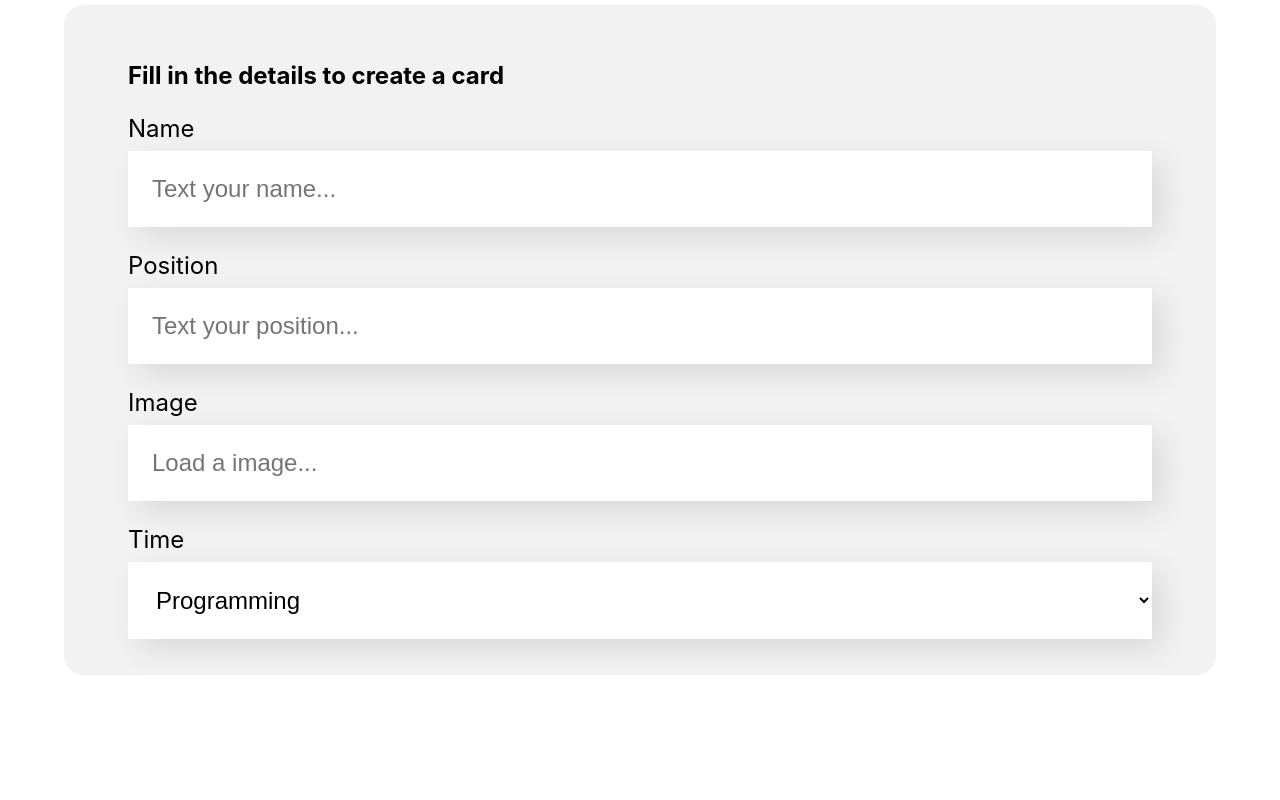
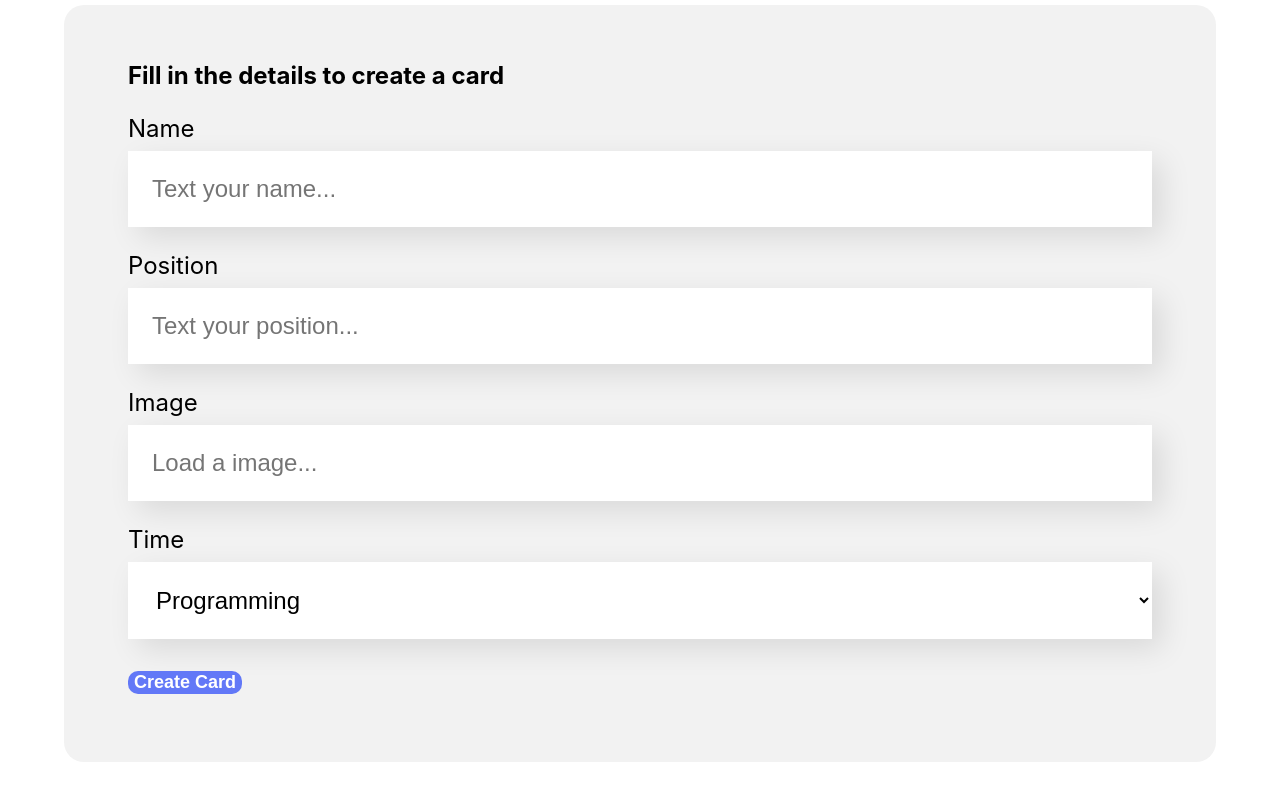
Before and after one commit to CauevSilv/react-basic, a JavaScript app in the folder organo/: page / in a window 1280 px wide. Shown: the part 573-1373 px from the top of the page. Before the commit the page ends 1328 px from the top, so only its background shows below. Built offline with nearby package versions, Linux system fonts and the light colour scheme; the HTML template or start-up script is replaced by a standard one.

Commit message:
✨ (feat): Form button

```diff
--- /dev/null
+++ b/organo/src/componentes/Button/Button.css
@@ -0,0 +1,15 @@
+.button {
+    background-color: #6278f7;
+    border-radius: 10px;
+    font-weight: 700;
+    font-size: 18px;
+    margin: 32px 0;
+    padding: 32;
+    border: none;
+    cursor: pointer;
+    color: #FFF;
+}
+
+button:hover {
+    background-color: #95FFD4;
+}
--- /dev/null
+++ b/organo/src/componentes/Button/index.js
@@ -0,0 +1,10 @@
+import './Button.css'
+
+const Button = (props) => {
+
+    return (
+        <button className='button'>{props.children}</button>
+    )
+}
+
+export default Button;
--- a/organo/src/componentes/Form/index.js
+++ b/organo/src/componentes/Form/index.js
@@ -1,6 +1,7 @@
 import './Form.css';
 import TextField from '../TextField';
 import SelectList from '../SelectList';
+import Button from '../Button';
 
 const Form = () => {
     const times = [
@@ -20,6 +21,9 @@
                 <TextField label="Position" placeholder="Text your position"/>
                 <TextField label="Image" placeholder="Load a image"/>
                 <SelectList label="Time" itens={times}/>
+                <Button>
+                    Create Card
+                </Button>
             </form>
         </section>
     )
```
